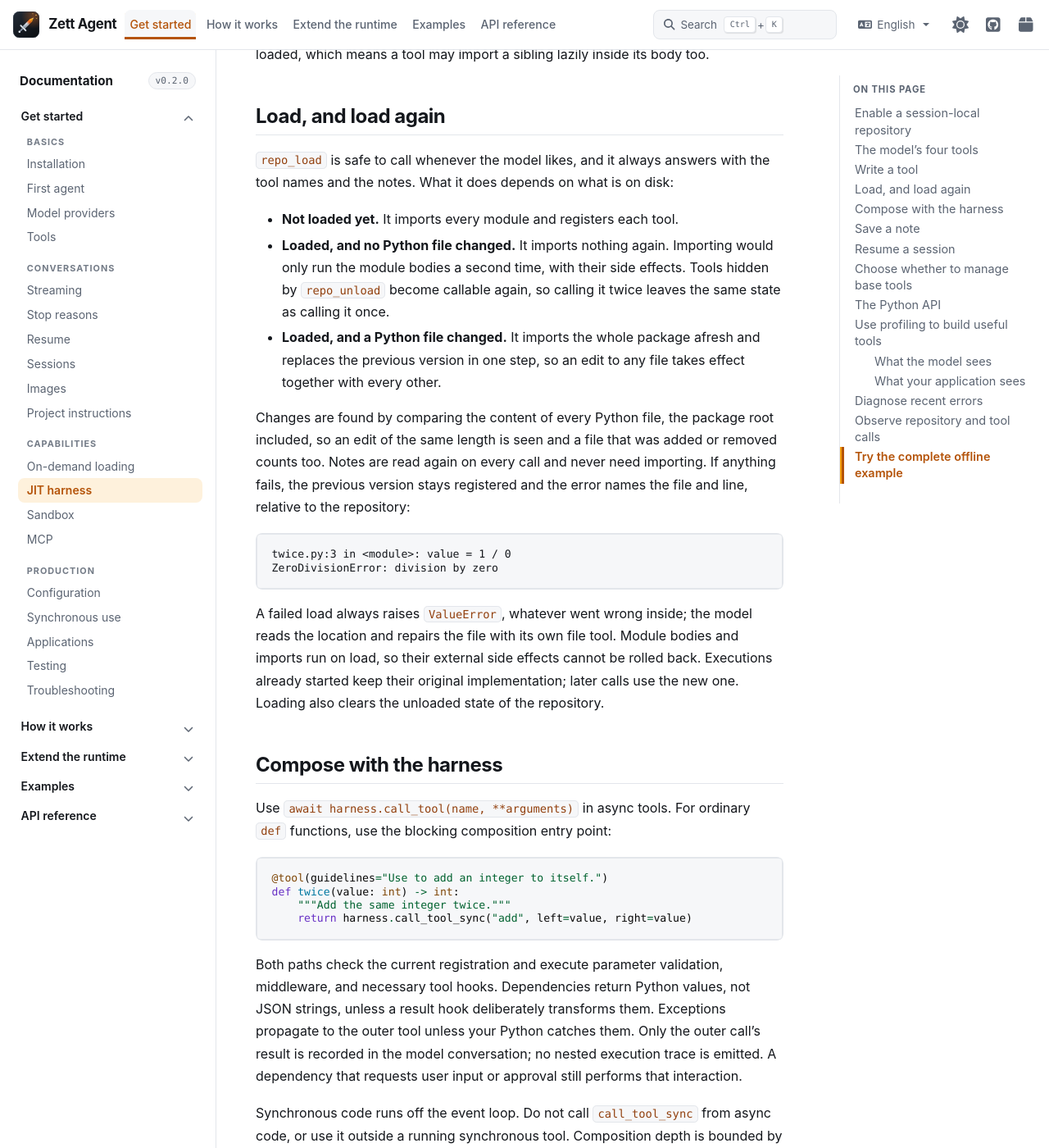
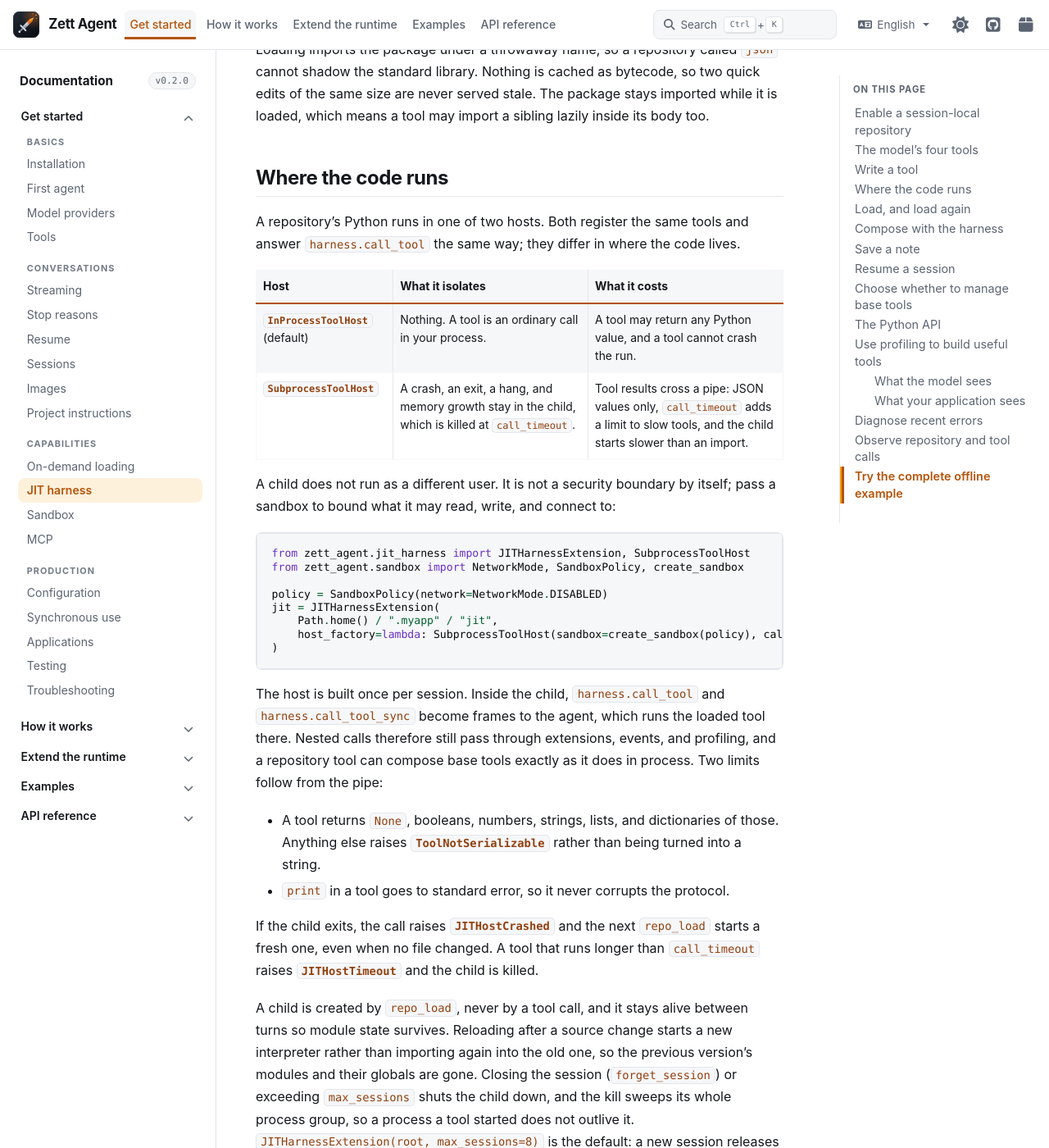
Before and after one commit to Chang-LeHung/zett-agent, a Sphinx documentation site: the page built from docs/learn/jit-harness.rst, in a window 1280 px wide and 1400 px high, scrolled down 2764 px. Shown: the whole window at 82% size. Built offline with Sphinx 7.4.7 and the PyData theme 0.15.4, drawn with Linux system fonts in a browser that asks for light colours; pages that are not in the unit, such as notebooks, are missing from menus; some of the changed text lies outside the part shown.

Commit message:
docs(jit): explain where repository code runs
Add a "Where the code runs" section to the guide: the two hosts, what each
isolates and costs, that a child is not a security boundary by itself, how to
wire a sandbox into the host factory, and the two limits that follow from the
pipe (JSON results, prints going to stderr).

Document the lifecycle the tests now pin: repo_load creates the child and a tool
call never does, a reload after a source change starts a new interpreter, a
crash or timeout is reported and recovered by loading again, and closing a
session or exceeding max_sessions stops the child and sweeps its process group.

Chinese translations for both changed paragraphs.

```diff
--- a/docs/learn/jit-harness.rst
+++ b/docs/learn/jit-harness.rst
@@ -16,9 +16,12 @@ Responses and Chat Completions, and it adds only four tools to the request.
 
    Generated Python runs with your application's privileges. Imports and
    module-level statements execute when the model calls ``repo_load``, before
-   any tool call. This is not a sandbox. Enable it only when trusted code
-   execution is appropriate, and review a repository before loading one that
-   came from elsewhere.
+   any tool call. The default host imports the package into your process, and is
+   not a sandbox. Enable it only when trusted code execution is appropriate, and
+   review a repository before loading one that came from elsewhere. To keep a
+   crash, a hang, or a runaway allocation out of your process, pass a
+   :class:`~zett_agent.jit_harness.host.SubprocessToolHost`; see
+   :ref:`where-the-code-runs`.
 
 Enable a session-local repository
 ---------------------------------
@@ -112,6 +115,68 @@ Loading imports the package under a throwaway name, so a repository called
 two quick edits of the same size are never served stale. The package stays
 imported while it is loaded, which means a tool may import a sibling lazily
 inside its body too.
+
+.. _where-the-code-runs:
+
+Where the code runs
+-------------------
+
+A repository's Python runs in one of two hosts. Both register the same tools and
+answer ``harness.call_tool`` the same way; they differ in where the code lives.
+
+.. list-table::
+   :header-rows: 1
+   :widths: 26 37 37
+
+   * - Host
+     - What it isolates
+     - What it costs
+   * - :class:`~zett_agent.jit_harness.host.InProcessToolHost` (default)
+     - Nothing. A tool is an ordinary call in your process.
+     - A tool may return any Python value, and a tool cannot crash the run.
+   * - :class:`~zett_agent.jit_harness.host.SubprocessToolHost`
+     - A crash, an exit, a hang, and memory growth stay in the child, which is
+       killed at ``call_timeout``.
+     - Tool results cross a pipe: JSON values only, ``call_timeout`` adds a limit
+       to slow tools, and the child starts slower than an import.
+
+A child does not run as a different user. It is not a security boundary by
+itself; pass a sandbox to bound what it may read, write, and connect to::
+
+    from zett_agent.jit_harness import JITHarnessExtension, SubprocessToolHost
+    from zett_agent.sandbox import NetworkMode, SandboxPolicy, create_sandbox
+
+    policy = SandboxPolicy(network=NetworkMode.DISABLED)
+    jit = JITHarnessExtension(
+        Path.home() / ".myapp" / "jit",
+        host_factory=lambda: SubprocessToolHost(sandbox=create_sandbox(policy), call_timeout=60),
+    )
+
+The host is built once per session. Inside the child, ``harness.call_tool`` and
+``harness.call_tool_sync`` become frames to the agent, which runs the loaded tool
+there. Nested calls therefore still pass through extensions, events, and
+profiling, and a repository tool can compose base tools exactly as it does in
+process. Two limits follow from the pipe:
+
+* A tool returns ``None``, booleans, numbers, strings, lists, and dictionaries of
+  those. Anything else raises :class:`~zett_agent.jit_harness.host.ToolNotSerializable`
+  rather than being turned into a string.
+* ``print`` in a tool goes to standard error, so it never corrupts the protocol.
+
+If the child exits, the call raises
+:class:`~zett_agent.jit_harness.host.JITHostCrashed` and the next ``repo_load``
+starts a fresh one, even when no file changed. A tool that runs longer than
+``call_timeout`` raises :class:`~zett_agent.jit_harness.host.JITHostTimeout` and
+the child is killed.
+
+A child is created by ``repo_load``, never by a tool call, and it stays alive
+between turns so module state survives. Reloading after a source change starts a
+new interpreter rather than importing again into the old one, so the previous
+version's modules and their globals are gone. Closing the session
+(``forget_session``) or exceeding ``max_sessions`` shuts the child down, and the
+kill sweeps its whole process group, so a process a tool started does not outlive
+it. ``JITHarnessExtension(root, max_sessions=8)`` is the default: a new session
+releases the least recently used session that has no request in flight.
 
 .. _jit-load:
 
```
Also changed, not shown: 1 other file.
